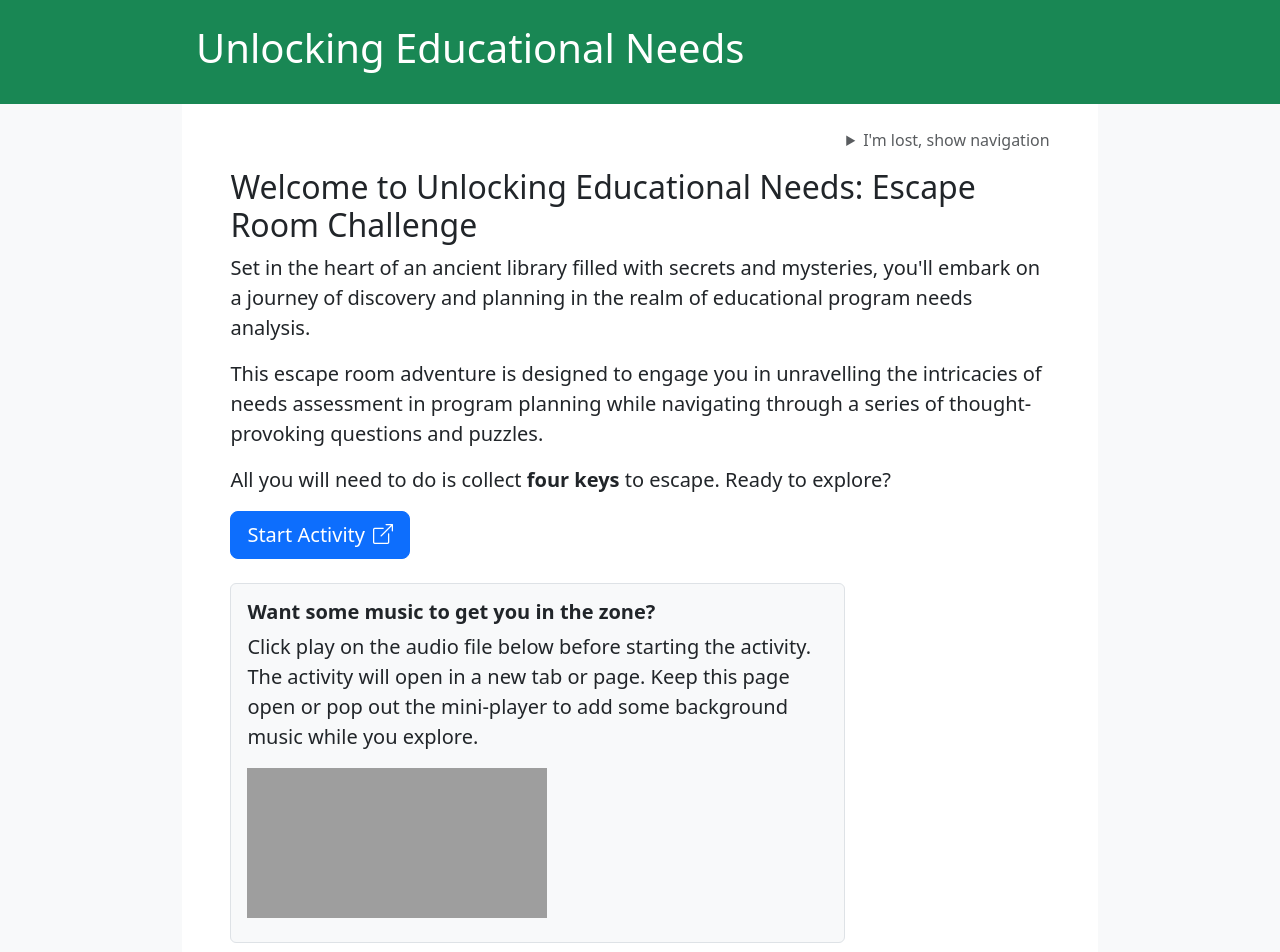
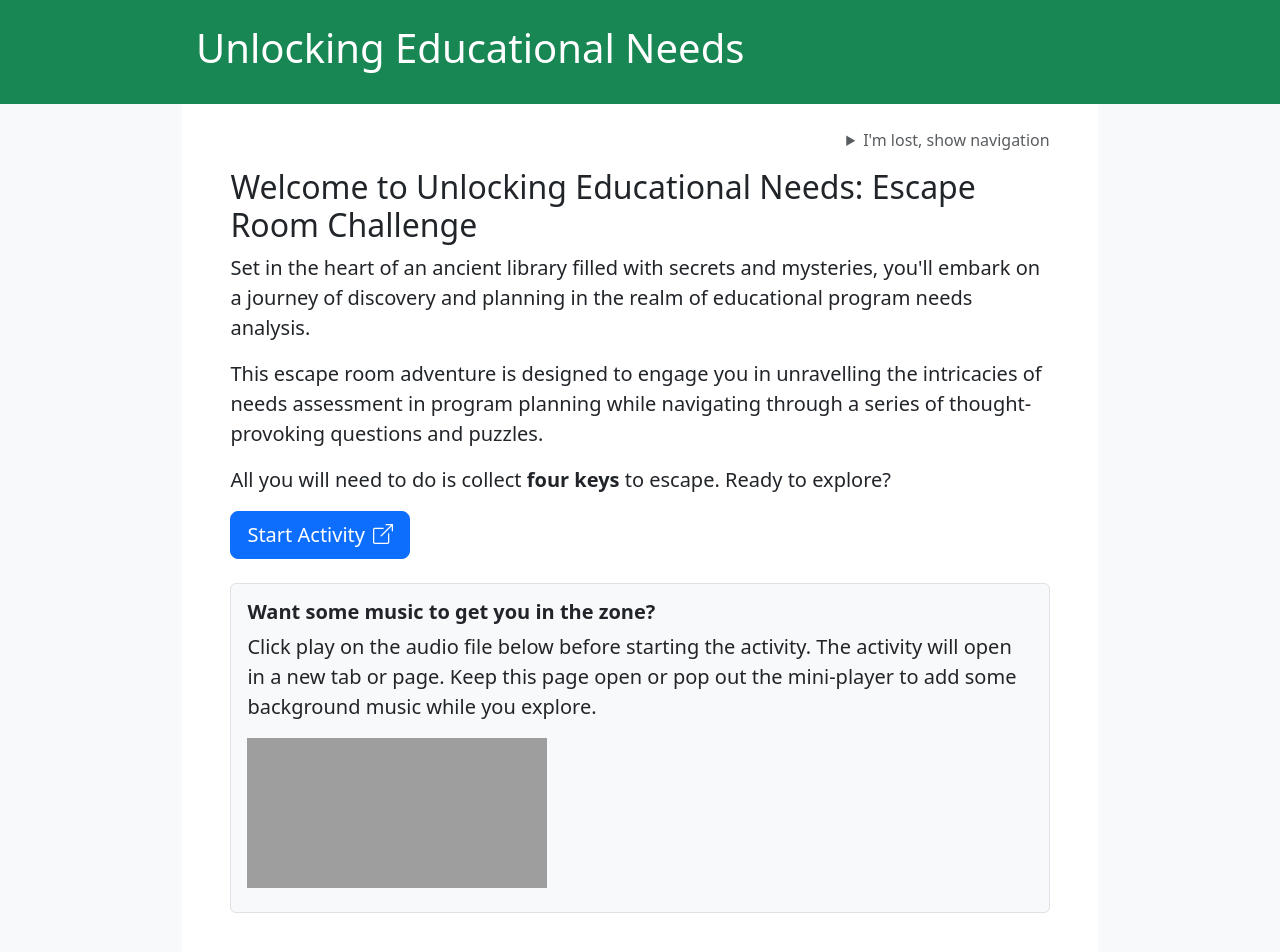
Before and after one commit to bcgov-noris/h5pembeds, a plain HTML site: page needs-assessment-activity/index.html in a window 1280 px wide. Shown: the top 952 px of the page. Drawn offline with nearby package versions, Linux system fonts and the light colour scheme; grey boxes are pictures that could not be loaded.

Commit message:
fix box width

```diff
--- a/needs-assessment-activity/index.html
+++ b/needs-assessment-activity/index.html
@@ -31,7 +31,7 @@
         <div class="my-3">
             <a class="btn btn-primary btn-lg" href="1-hallway.html" target="_blank">Start Activity<i class="bi bi-box-arrow-up-right ms-2"></i></a>
         </div>
-        <div class="bg-light border p-3 my-4 rounded w-75">
+        <div class="bg-light border p-3 my-4 rounded">
             <h3 class="h5"><strong>Want some music to get you in the zone?</strong></h3>
             <p>Click play on the audio file below before starting the activity. The activity will open in a new tab or page. Keep this page open or pop out the mini-player to add some background music while you explore.</p>
             <iframe src="https://drive.google.com/file/d/1mrFrYNBXuXAe6bTriBJ7xqGmEfL2FGRh/preview" width="auto" height="100%" allow="autoplay" title="W. A. Mozart, Symphony No.38 in D major - A Far Cry"></iframe>
```
